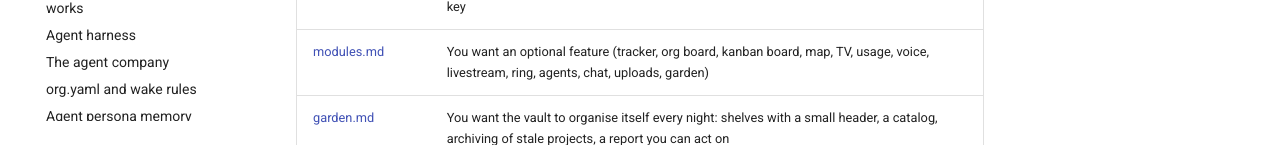
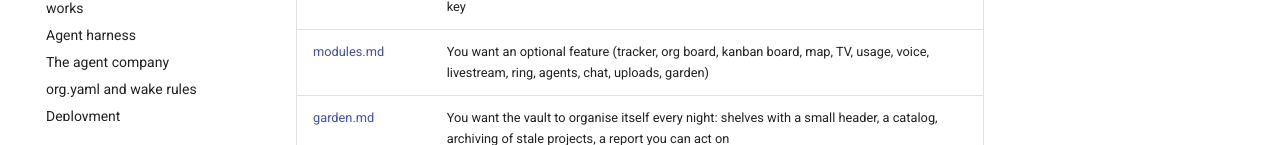
Before and after one commit to kon-rad/argo, an MkDocs documentation site: the page built from docs/README.md, in a window 1280 px wide and 900 px high, scrolled down 635 px. Shown: the part 755-900 px from the top of the window. Built offline with MkDocs 1.6.1 and Material for MkDocs 9.7.7, drawn with Linux system fonts in a browser that asks for light colours; comment, search, counter and statistics services are not loaded.

Commit message:
docs(mkdocs): drop the deleted agent-memory.md from the nav
The persona store is retired, so the page is gone; memory.md covers it. The
stale nav entry failed mkdocs build --strict on CI.

```diff
--- a/mkdocs.yml
+++ b/mkdocs.yml
@@ -80,7 +80,6 @@ nav:
       - Agent harness: agent-harness.md
       - The agent company: agent-company.md
       - org.yaml and wake rules: org-yaml.md
-      - Agent persona memory: agent-memory.md
       - Deployment: deployment.md
       - Privacy (engine): privacy.md
       - zen-agent, the minimal agent harness: zen-agent.md
```
